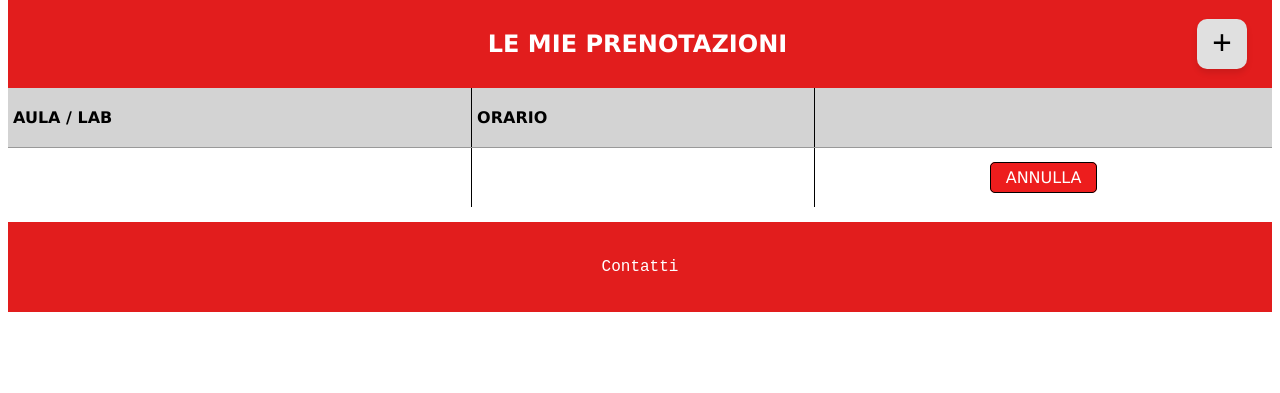
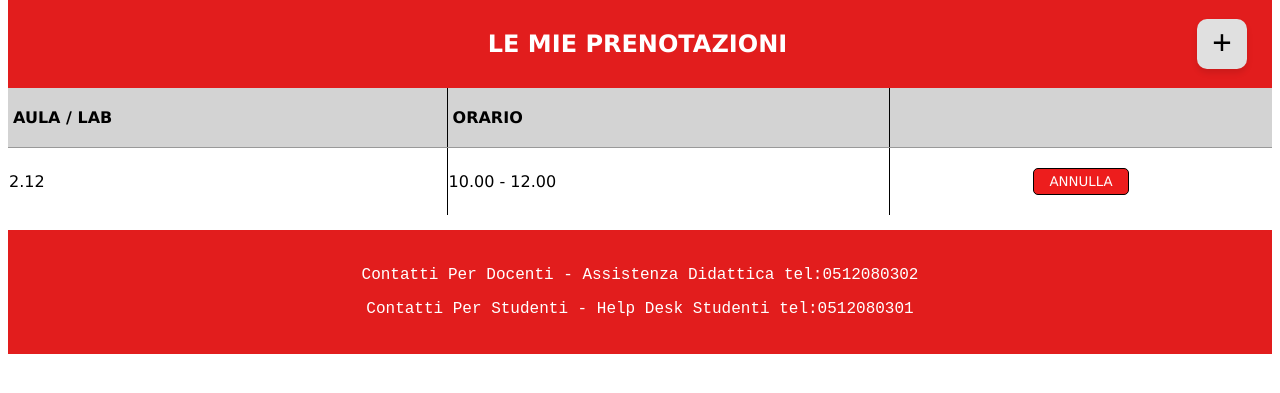
Before and after one commit to GiovanniRava/progettoWeb, a PHP site: page /prenotazioni_studente.php in a window 1280 px wide. Shown: the part 132-525 px from the top of the page. Run offline with PHP 8.4, Linux system fonts and the light colour scheme.

Commit message:
prenotazioni done, ready to apply php

```diff
--- a/src/css/style.css
+++ b/src/css/style.css
@@ -38,7 +38,7 @@ h1 {
     justify-content: flex-end;
 }
 
-.login a, .conferma-login, .annullaPrenotazione {
+.login a, .conferma-login, .button-annulla-prenotazione {
     color: #ffffff;
     text-decoration: none;
     background-color: #ed1d1d;
@@ -166,7 +166,7 @@ table th {
     border-bottom: 1px solid #999;
 }
 
-table td{
+table tr td:last-child {
     text-align: center;
     padding: 20px 0;
 }
--- a/src/index.php
+++ b/src/index.php
@@ -27,6 +27,8 @@
     </main>
 
     <footer>
-        <p>Contatti</p>
+        <p>Contatti Per Docenti - Assistenza Didattica tel:0512080302</p>
+        <p>Contatti Per Studenti - Help Desk Studenti tel:0512080301</p>
+<!-- da aggiungere icone social con link e aggiungere roba del copyright verosimile -->
     </footer>
 </body>
--- a/src/login.php
+++ b/src/login.php
@@ -49,6 +49,7 @@
     </div>
 
     <footer>
-        <p>Contatti</p>
+        <p>Contatti Per Docenti - Assistenza Didattica tel:0512080302</p>
+        <p>Contatti Per Studenti - Help Desk Studenti tel:0512080301</p>
     </footer>
 </body>
--- a/src/nuova_prenotazione.php
+++ b/src/nuova_prenotazione.php
@@ -92,7 +92,7 @@
                 <li>
                     <div class="col">
                         <label for="motivazione">Motivazione</label>
-                        <textarea name="motivazionePrenotazione" rows="7" cols="30"></textarea>
+                        <textarea name="motivazionePrenotazione" rows="7" placeholder="Scrivi..."></textarea>
                     </div>
                 </li>
                 <li>
@@ -103,6 +103,7 @@
     </div>
 
     <footer>
-        <p>Contatti</p>
+        <p>Contatti Per Docenti - Assistenza Didattica tel:0512080302</p>
+        <p>Contatti Per Studenti - Help Desk Studenti tel:0512080301</p>
     </footer>
 </body>
--- a/src/prenotazioni_studente.php
+++ b/src/prenotazioni_studente.php
@@ -41,14 +41,46 @@
                 <th></th>
             </tr>
             <tr>
-                <td></td>
-                <td></td>
-                <td><a href="#" class="annullaPrenotazione">ANNULLA</a></td>
+                <td>2.12</td>
+                <td>10.00 - 12.00</td>
+                <td>
+                    <button id="button-annulla-prenotazione" class="button-annulla-prenotazione">ANNULLA</button>
+                    <dialog id="finestra-annulla">
+                        <h3>ANNULLAMENTO PRENOTAZIONE</h3>
+                        <p>Sei sicuro di voler annullare la prenotazione?</p>
+                        <button id="conferma-annulla">SI</button><button id="revoca-annulla">NO</button>
+                    </dialog>
+                </td>
             </tr>
         </table>
     </main>
 
     <footer>
-        <p>Contatti</p>
+        <p>Contatti Per Docenti - Assistenza Didattica tel:0512080302</p>
+        <p>Contatti Per Studenti - Help Desk Studenti tel:0512080301</p>
     </footer>
+
+    <script>
+        const finestra = document.getElementById('finestra-annulla');
+        const btnApri = document.getElementById('button-annulla-prenotazione');
+        const btnNo = document.getElementById('revoca-annulla');
+        const btnSi = document.getElementById('conferma-annulla');
+
+        // Funzione per aprire la finestra
+        btnApri.addEventListener('click', () => {
+            finestra.showModal();
+        });
+
+        // Funzione per chiudere se clicchi NO
+        btnNo.addEventListener('click', () => {
+            finestra.close();
+        });
+
+        // Azione se clicchi SI
+        btnSi.addEventListener('click', () => {
+            console.log("Prenotazione annullata!");
+            finestra.close();
+            // Qui aggiungerai la logica per cancellare davvero (es. una chiamata al database)
+        });
+    </script>
 </body>
```
Also changed, not shown: other parts of src/css/style.css (+39 -2 lines).
